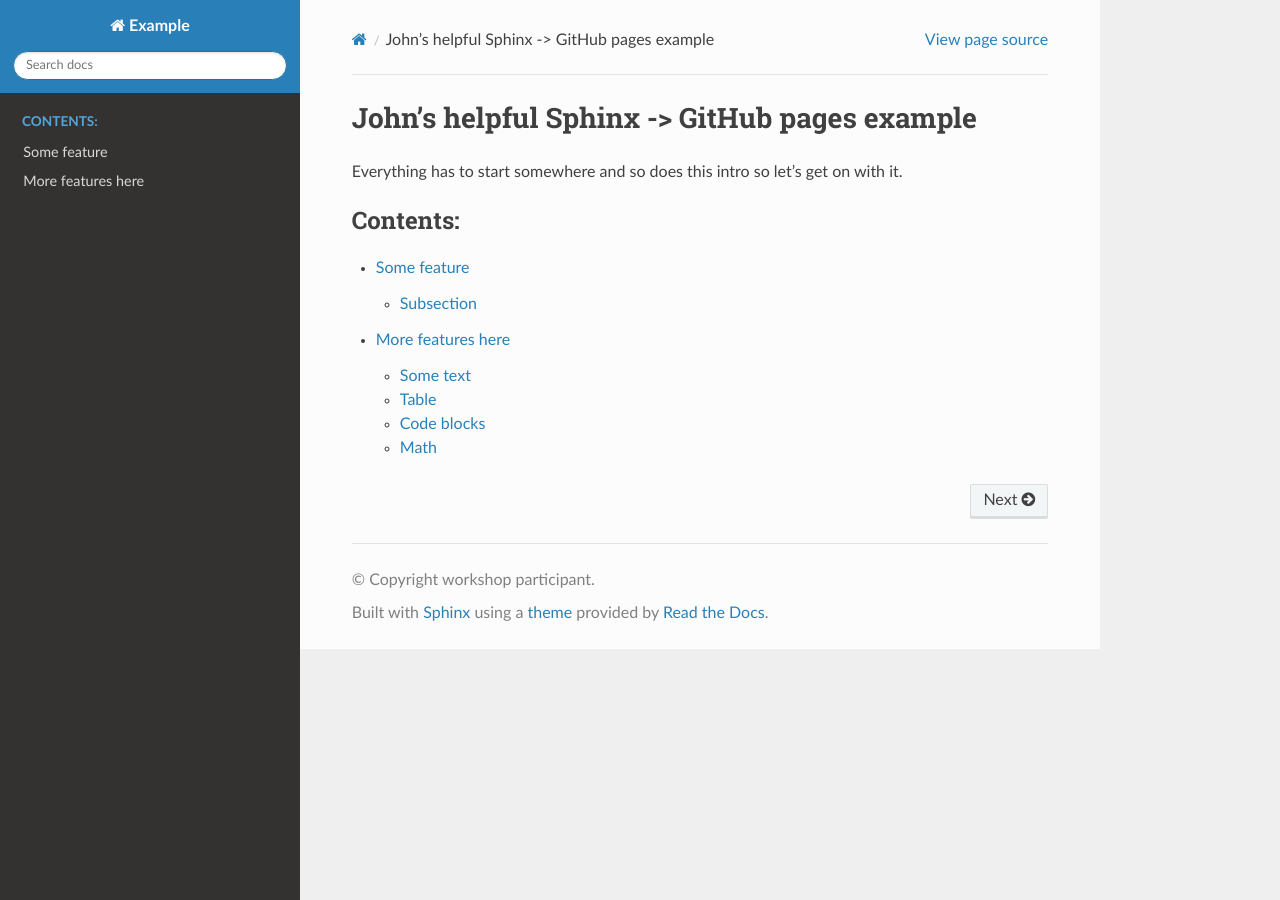
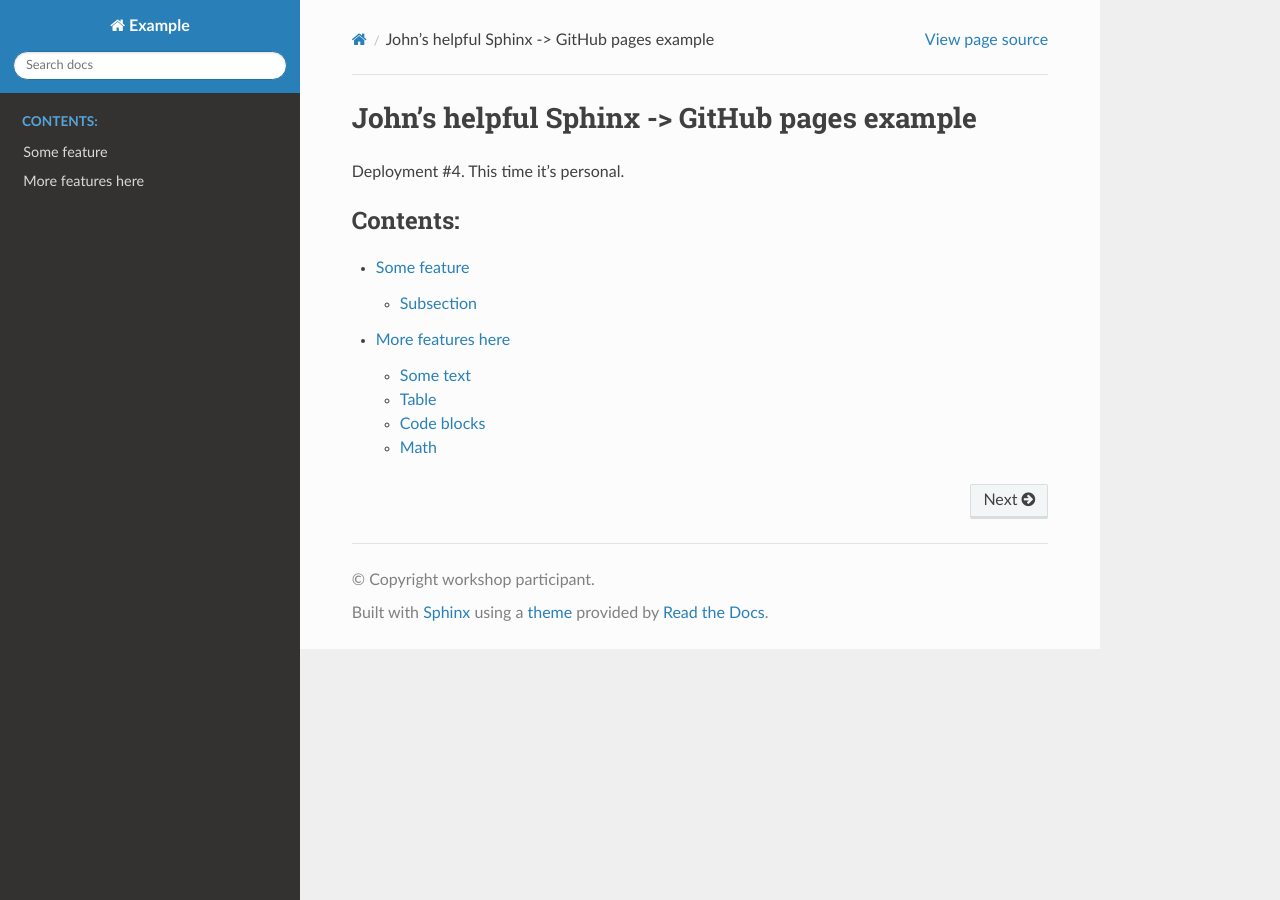
Before and after one commit to mo-johnmo/documentation-example, a Sphinx documentation site: the page built from doc/index.rst, in a window 1280 px wide. Built offline with Sphinx 7.4.7 and the Read the Docs theme 3.1.0, drawn with Linux system fonts in a browser that asks for light colours.

Commit message:
sphinx deploy #4. Doc source.

```diff
--- a/doc/index.rst
+++ b/doc/index.rst
@@ -5,7 +5,7 @@
 
 John's helpful Sphinx -> GitHub pages example
 =============================================
-Everything has to start somewhere and so does this intro so let's get on with it.
+Deployment #4.  This time it's personal.
 
 .. toctree::
    :maxdepth: 3
```
Also changed, not shown: 1 other file.
